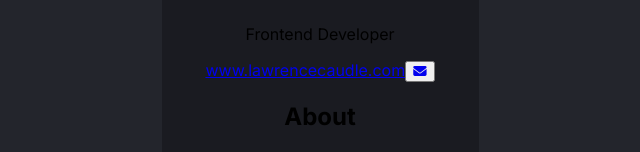
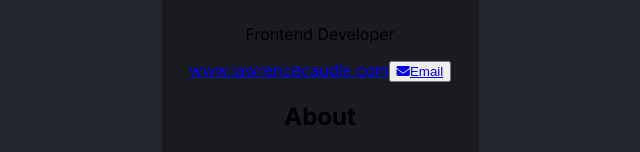
Before and after one commit to ltc870/digitalbusinesscard-react, a React (Vite) app: page / in a window 1280 px wide. Shown: the part 400-552 px from the top of the page, without its empty margins (320-960 px from the left). Built offline with nearby package versions, Linux system fonts and the light colour scheme.

Commit message:
added a section block around text content

```diff
--- a/src/components/Main.jsx
+++ b/src/components/Main.jsx
@@ -7,8 +7,9 @@ export default function Main() {
                 <h1 className="main-title">Lawrence Caudle</h1>
                 <p className="main-subtitle">Frontend Developer</p>
                 <a className="main-link" href="https://www.lawrencecaudle.com/" target="_blank">www.lawrencecaudle.com</a>
-                <button className="main-button"><a href = "mailto: lawrencecaudle870@gmail.com"><i class="fa-solid fa-envelope"></i></a></button>
+                <button className="main-button"><a className="main-button-text" href = "mailto: lawrencecaudle870@gmail.com"><i className="fa-solid fa-envelope"></i>Email</a></button>
             </section>
+            <section className="main-text-section">
                 <section className="main-about-section">
                     <h2 className="main-about-title">About</h2>
                     <p className="main-about-text">This is my about</p>
@@ -17,6 +18,7 @@ export default function Main() {
                     <h2 className="main-interests-title">Interests</h2>
                     <p className="main-interests-text">This is my interest section</p>
                 </section>
+            </section>
         </main>
     )
 }
```
Lines whose indentation alone changed are shown as unchanged.
